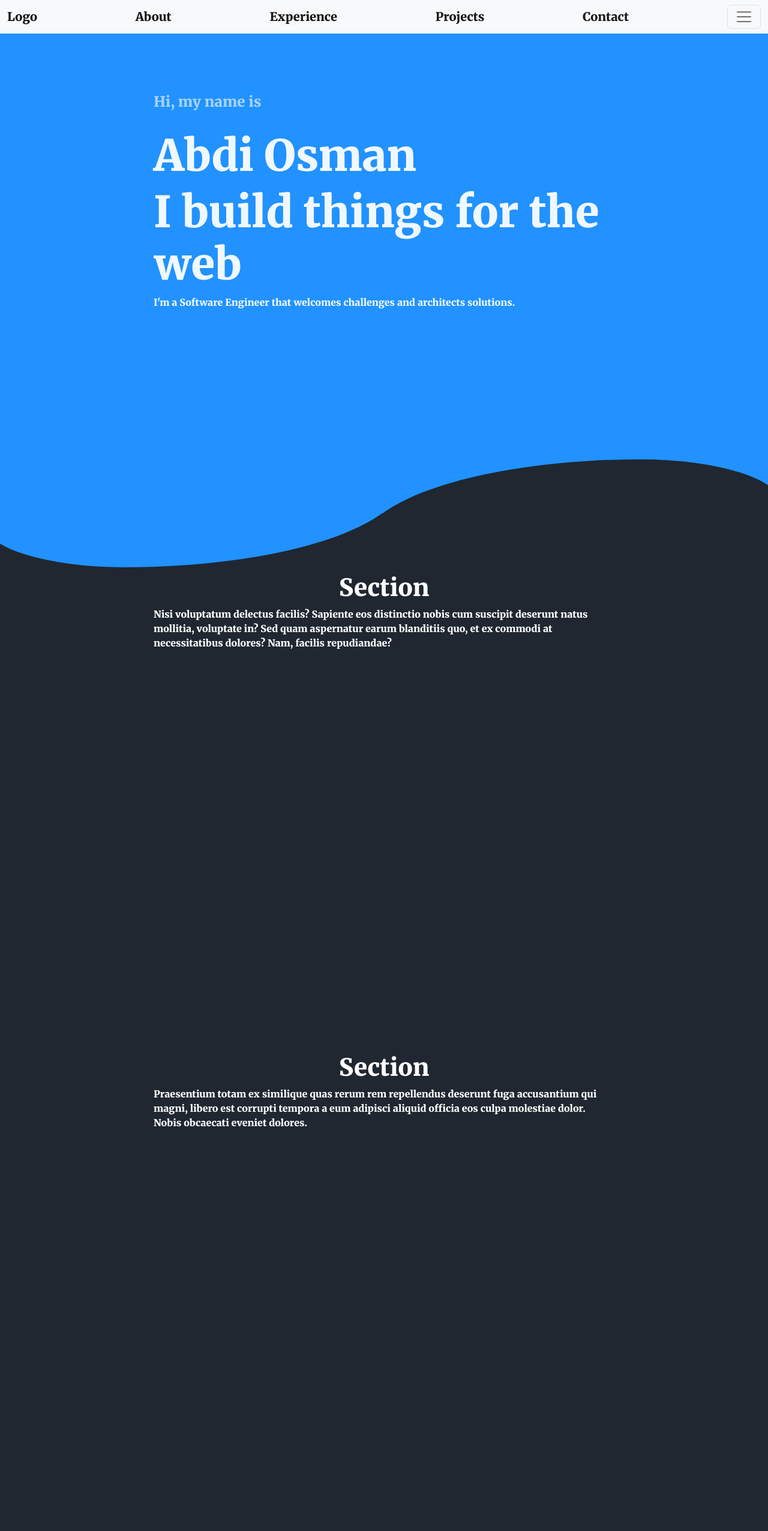
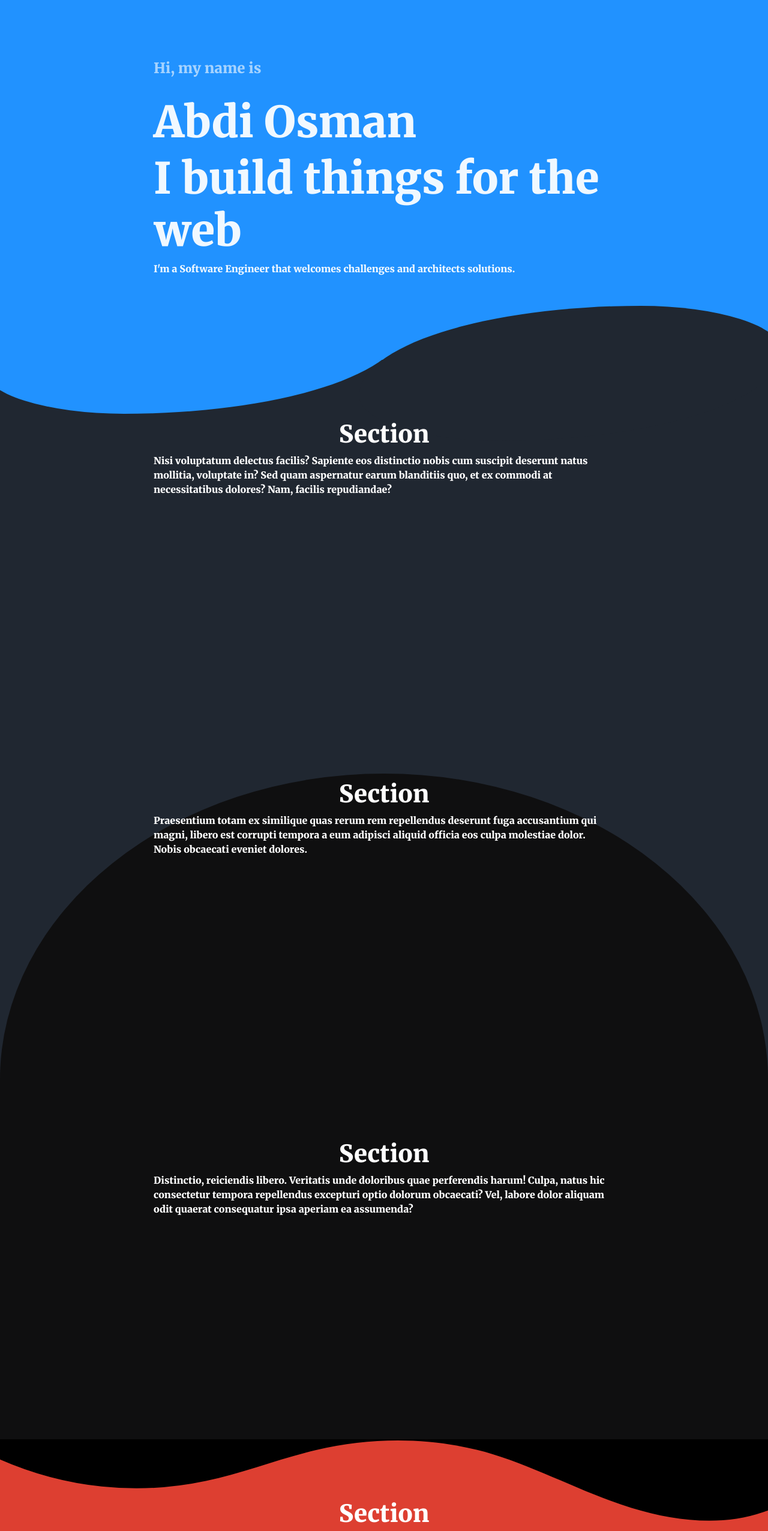
Before and after one commit to aozzy/port, a plain HTML site: page index.html in a window 1280 px wide. Shown: the top 2553 px of the page at 60% size. Drawn offline with nearby package versions, Linux system fonts and the light colour scheme.

Commit message:
adding sections

```diff
--- a/index.html
+++ b/index.html
@@ -17,59 +17,7 @@
   <title>Document</title>
 </head>
 <body>
-  <nav id="navbar" class="navbar bg-light sticky-top">
-    <div class="container-fluid">
-      <a class="navbar-brand" href="#">Logo</a>
-      <!-- <img id="ps-logo" src="./playstation.png" alt="ps icon"> -->
-      <a class="navbar-brand" href="#About">About</a>
-      <a class="navbar-brand" href="#Experience">Experience</a>
-      <a class="navbar-brand" href="#Projects">Projects</a>
-      <a class="navbar-brand" href="#Contact">Contact</a>
-      <!-- <a class="navbar-brand" href="#faq">FAQ</a> -->
 
-      <button
-        class="navbar-toggler"
-        type="button"
-        data-bs-toggle="collapse"
-        data-bs-target="#navbarSupportedContent"
-        aria-controls="navbarSupportedContent"
-        aria-expanded="false"
-        aria-label="Toggle navigation"
-      >
-        <span class="navbar-toggler-icon"></span>
-      </button>
-      <div class="collapse navbar-collapse" id="navbarSupportedContent">
-        <ul class="navbar-nav me-auto mb-2 mb-lg-0">
-          <li class="nav-item">
-            <a class="nav-link active" aria-current="page" href="#">Home</a>
-          </li>
-
-          <li class="nav-item dropdown">
-            <a
-              class="nav-link dropdown-toggle"
-              href="#"
-              role="button"
-              data-bs-toggle="dropdown"
-              aria-expanded="false"
-            >
-              Menu
-            </a>
-            <ul class="dropdown-menu">
-              <li><a class="dropdown-item" href="#About">About</a></li>
-              <li>
-                <a class="dropdown-item" href="#Experience">Experience</a>
-              </li>
-              <li>
-                <a class="dropdown-item" href="#Projects">Projects</a>
-              </li>
-              <li><a class="dropdown-item" href="#Contact">Contact</a></li>
-              <li><hr class="dropdown-divider" /></li>
-            </ul>
-          </li>
-        </ul>
-      </div>
-    </div>
-  </nav>
   <section class="blue">
     <div class="hero-title">
       <h1 id="hero-heading-1">Hi, my name is</h1>
@@ -90,17 +38,22 @@
     <h1>Section</h1>
     <p>Nisi voluptatum delectus facilis? Sapiente eos distinctio nobis cum suscipit deserunt natus mollitia, voluptate in? Sed quam aspernatur earum blanditiis quo, et ex commodi at necessitatibus dolores? Nam, facilis repudiandae?</p>
   </section>
-  <section>
+  <section class="bubble">
     <h1>Section</h1>
     <p>Praesentium totam ex similique quas rerum rem repellendus deserunt fuga accusantium qui magni, libero est corrupti tempora a eum adipisci aliquid officia eos culpa molestiae dolor. Nobis obcaecati eveniet dolores.</p>
   </section>
-  <section>
+  <section class="dark">
     <h1>Section</h1>
     <p>Distinctio, reiciendis libero. Veritatis unde doloribus quae perferendis harum! Culpa, natus hic consectetur tempora repellendus excepturi optio dolorum obcaecati? Vel, labore dolor aliquam odit quaerat consequatur ipsa aperiam ea assumenda?</p>
   </section>
-  <section>
+  <section class="red">
     <h1>Section</h1>
     <p>Repellendus eligendi asperiores molestias veniam molestiae ducimus quasi aliquam rerum enim eveniet, omnis iste ipsum nostrum iusto alias a distinctio ullam veritatis quod. Molestiae, sit. Impedit molestiae totam officia dolor!</p>
+    <div class="wave">
+      <svg data-name="Layer 1" xmlns="http://www.w3.org/2000/svg" viewBox="0 0 1200 120" preserveAspectRatio="none">
+          <path d="M321.39,56.44c58-10.79,114.16-30.13,172-41.86,82.39-16.72,168.19-17.73,250.45-.39C823.78,31,906.67,72,985.66,92.83c70.05,18.48,146.53,26.09,214.34,3V0H0V27.35A600.21,600.21,0,0,0,321.39,56.44Z" class="shape-fill"></path>
+      </svg>
+  </div>
   </section>
   <section>
     <h1>Section</h1>
@@ -119,6 +72,6 @@
       integrity="sha384-kenU1KFdBIe4zVF0s0G1M5b4hcpxyD9F7jL+jjXkk+Q2h455rYXK/7HAuoJl+0I4"
       crossorigin="anonymous"
     ></script>
-
+    <script src="script.js"></script>
 </body>
 </html>
--- a/script.js
+++ b/script.js
@@ -0,0 +1,10 @@
+const togglebtn = document.getElementsByClassName('toggle-button')[0];
+const navbarlinks =document.getElementsByClassName('navbar-links')[0];
+
+const topOfNav = navbarlinks.offsetTop;
+togglebtn.addEventListener('click',() =>{
+
+  navbarlinks.classList.toggle('active')
+
+
+});
--- a/styles.css
+++ b/styles.css
@@ -14,7 +14,7 @@ section{
   display: flex;
   flex-direction: column;
   align-items: center;
-  min-height: 100vh;
+  min-height: 600px;
   padding: 100px 20vw;
 }
 
@@ -98,3 +98,36 @@ transform: translate(85%,60%);
   z-index: -1;
 
 }
+
+
+.bubble::after{
+  content: '';
+  border-top-left-radius: 50% 100%;
+  border-top-right-radius: 50% 100%;
+  position: absolute;
+  bottom: 0;
+  height: 85%;
+  width: 100%;
+  background-color: #0f0f10;
+  z-index: -1;
+}
+
+.wave {
+  position: absolute;
+  top: 0;
+  left: 0;
+  width: 100%;
+  overflow: hidden;
+  line-height: 0;
+}
+
+.wave svg {
+  position: relative;
+  display: block;
+  width: calc(100% + 1.3px);
+  height: 148px;
+}
+
+.wave .shape-fill {
+  fill: #000000;
+}
```
